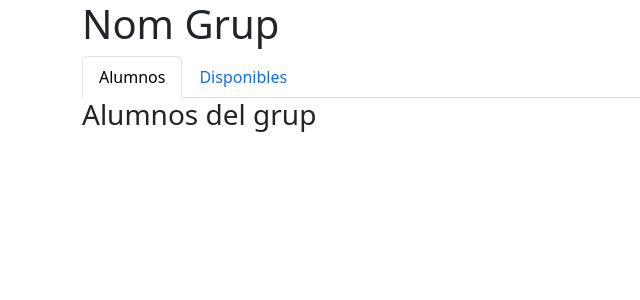
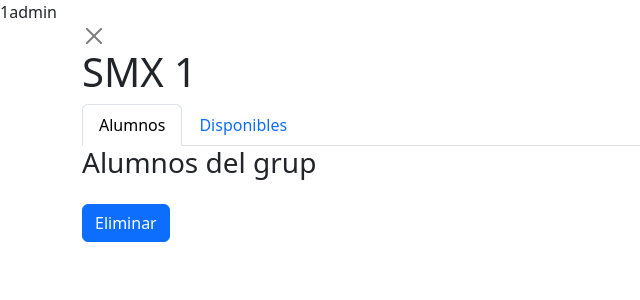
Before and after one commit to adrigd03/Projecte-Activitat-cohesio, a PHP site: page /Controlador/afegir.php?id=1 in a window 1280 px wide. Shown: the top 300 px of the page, without its empty margins (0-640 px from the left). Run offline with PHP 8.4, Linux system fonts and the light colour scheme; the visitor is signed in with stand-in values (Sample User, id 1); data comes from the database, SQL or seed files in the repository.

Commit message:
Canvis afegir
Funcionalitats afegides

```diff
--- a/Controlador/afegir.php
+++ b/Controlador/afegir.php
@@ -1,29 +1,61 @@
 <?php
+
 // Comprovem que el usuari té permís per entrar en aquesta pàgina
-// session_start();
-// if(!isset($_SESSION["correu"])){
-//     header("Location: ../Controlador/index.php");
-//     exit();
-// }
-// echo($_SESSION["correu"]);
-// echo($_SESSION["role"]);
-
-// Comprovem que el grup existeix
-if(!isset($_GET["id"])){
+session_start();
+if(!isset($_SESSION["correu"])){
     header("Location: ../Controlador/index.php");
     exit();
 }
-$id = $_GET["id"];
+echo($_SESSION["correu"]);
+echo($_SESSION["role"]);
 require_once("../Controlador/db.php");
 $pdo = connectar();
+
+// Comprovem que el grup existeix
+if (!isset($_GET["id"])) {
+    header("Location: ../Controlador/index.php");
+    exit();
+}
+
+$errors = '';
+$success = '';
+$id = $_GET["id"];
 $sql = "SELECT * FROM grups WHERE id = :id";
 $consulta = $pdo->prepare($sql);
 $consulta->execute(["id" => $id]);
 $grup = $consulta->fetch(PDO::FETCH_ASSOC);
-if(!$grup){
+if (!$grup) {
     header("Location: ../Controlador/index.php");
     exit();
 }
+
+// Comprovem si l'usuari ha enviat el formulari
+if (isset($_POST["afegir"])) {
+    // Obtenim els alumnes seleccionats
+    $alumnes = $_POST["alumneID"];
+    // Obtenim el grup
+    $id = $_GET["id"];
+    // Actualitzem els alumnes
+    $sql = "UPDATE alumnes SET id_grup = :id , grup = :grup WHERE id IN (" . implode(",", $alumnes) . ")";
+    $consulta = $pdo->prepare($sql);
+    $consulta->execute(["id" => $id, "grup" => $grup["nom"]]);
+
+    $success = "Alumnes afegits correctament";
+}
+
+if(isset($_POST["eliminar"])){
+    // Obtenim els alumnes seleccionats
+    $alumnes = $_POST["alumneID"];
+    // Obtenim el grup
+    $id = $_GET["id"];
+    // Actualitzem els alumnes
+    $sql = "UPDATE alumnes SET id_grup = NULL , grup = NULL WHERE id IN (" . implode(",", $alumnes) . ")";
+    $consulta = $pdo->prepare($sql);
+    $consulta->execute();
+
+    $success = "Alumnes eliminats correctament";
+}
+
 
 // Agafar tots els alumnes del grup de la taula alumnes
 $sql = "SELECT * FROM alumnes WHERE id_grup = :id";
@@ -38,16 +70,18 @@ $consulta->execute();
 $disponibles = $consulta->fetchAll(PDO::FETCH_ASSOC);
 
 // Formatar les dades per mostrar-les a la vista html
-$alumnes = array_map(function($alumne){
-    return "<li class='list-group-item'>".$alumne["nom"]." - ". $alumne['clase'] ."</li>";
+$alumnes = array_map(function ($alumne) {
+    return "<li class='list-group-item'>" . $alumne["nom"] . " - " . $alumne['clase'] .  '<span style="display:inline-block; width= "20px";"></span>
+    ' . "<input type='checkbox' name='alumneID[]' value='" . $alumne['id'] . "'> </input>" . "</li>";
 }, $alumnes);
 $alumnes = implode("", $alumnes);
 
-$disponibles = array_map(function($alumne){
-    return "<li class='list-group-item'>".$alumne["nom"] ." - ". $alumne['clase'] . "<input type='checkbox' value='". $alumne['id'] . "'> </input>" ."</li>";
+$disponibles = array_map(function ($alumne) {
+    return "<li class='list-group-item'>" . $alumne["nom"] . " - " . $alumne['clase'] . '<span style="display:inline-block; width= "20px";"></span>
+    ' . "<input type='checkbox' name='alumneID[]' value='" . $alumne['id'] . "'> </input>" . "</li>";
 }, $disponibles);
 $disponibles = implode("", $disponibles);
 
 
+
 require_once("../Vista/afegir.vista.php");
-?>
--- a/Vista/afegir.vista.php
+++ b/Vista/afegir.vista.php
@@ -1,12 +1,17 @@
 <!DOCTYPE html>
 <html>
+
 <head>
     <title>Grup</title>
     <link rel="stylesheet" href="https://cdn.jsdelivr.net/npm/bootstrap@5.3.0/dist/css/bootstrap.min.css">
 </head>
+
 <body>
+
     <div class="container">
-        <h1>Nom Grup</h1>
+    <a href="../Controlador/grups.php"><button type="button" class="btn-close align-self-end" aria-label="Close"></button></a>
+
+        <h1><?php echo $grup["nom"] ?></h1>
 
         <!-- Pestañas -->
         <ul class="nav nav-tabs" id="myTab" role="tablist">
@@ -23,24 +28,38 @@
             <!-- Pestaña de Alumnos -->
             <div class="tab-pane fade show active" id="alumnos" role="tabpanel" aria-labelledby="alumnos-tab">
                 <h3>Alumnos del grup</h3>
+                <div>
+                    <!-- Aqui mostrarem missatges d'exit o error -->
+
+                    <?php echo '<span class="text-danger">' . '<strong>' . $errors . '</strong>' . '</span>' ?>
+                    <?php echo '<span class="text-success">' . '<strong>' . $success . '</strong>' . '</span>' ?>
+
+
+                </div>
                 <!-- Aquí puedes mostrar la lista de alumnos del grupo -->
-                <ul class="list-group">
-                    <?php print_r( $alumnes );?>
-                </ul>
+                <form action=""  method="post">
+                    <ul class="list-group mb-3">
+                        <?php print_r($alumnes); ?>
+                    </ul>
+                    <button name="eliminar" type="submit" class="btn btn-primary ">Eliminar</button>
+                </form>
             </div>
 
             <!-- Pestaña de Disponibles -->
             <div class="tab-pane fade" id="disponibles" role="tabpanel" aria-labelledby="disponibles-tab">
                 <h3>Alumnes disponibles</h3>
                 <!-- Aquí puedes mostrar la lista de alumnos disponibles para añadir -->
-                <ul class="list-group">
-                    <?php print_r( $disponibles );?>
-                </ul>
-                <button class="btn btn-primary">Afegir</button>
+                <form action="" method="post">
+                    <ul class="list-group mb-3">
+                        <?php print_r($disponibles); ?>
+                    </ul>
+                    <button name="afegir" type="submit" class="btn btn-primary ">Afegir</button>
+                </form>
             </div>
         </div>
     </div>
 
     <script src="https://cdn.jsdelivr.net/npm/bootstrap@5.3.0/dist/js/bootstrap.bundle.min.js"></script>
 </body>
+
 </html>
--- a/activitatcohesio.sql
+++ b/activitatcohesio.sql
@@ -21,6 +21,8 @@ SET time_zone = "+00:00";
 -- Base de datos: `activitatcohesio`
 --
 
+CREATE DATABASE IF NOT EXISTS `activitatcohesio` DEFAULT CHARACTER SET utf8mb4 COLLATE utf8mb4_general_ci;
+USE `activitatcohesio`;
 -- --------------------------------------------------------
 
 --
```
